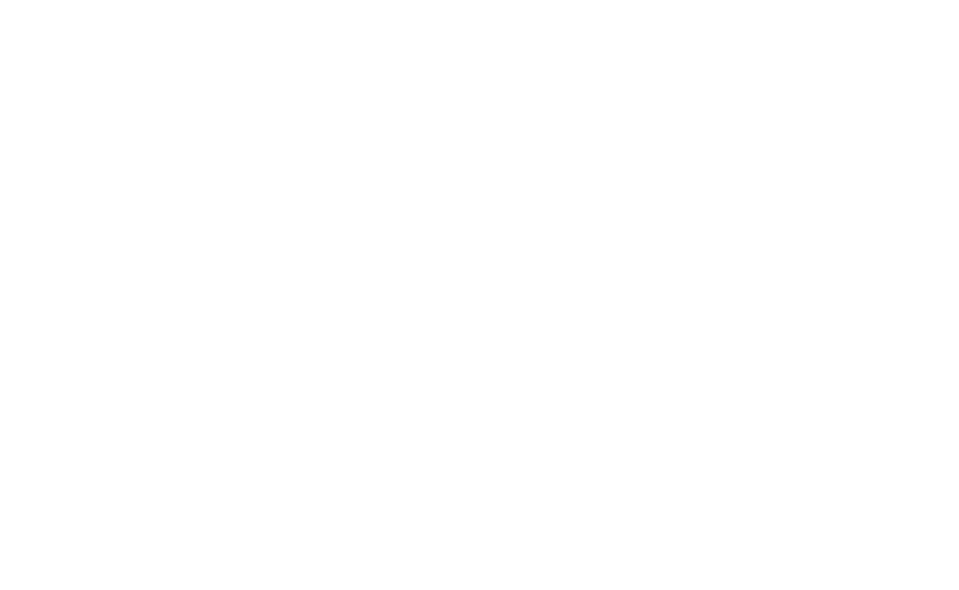
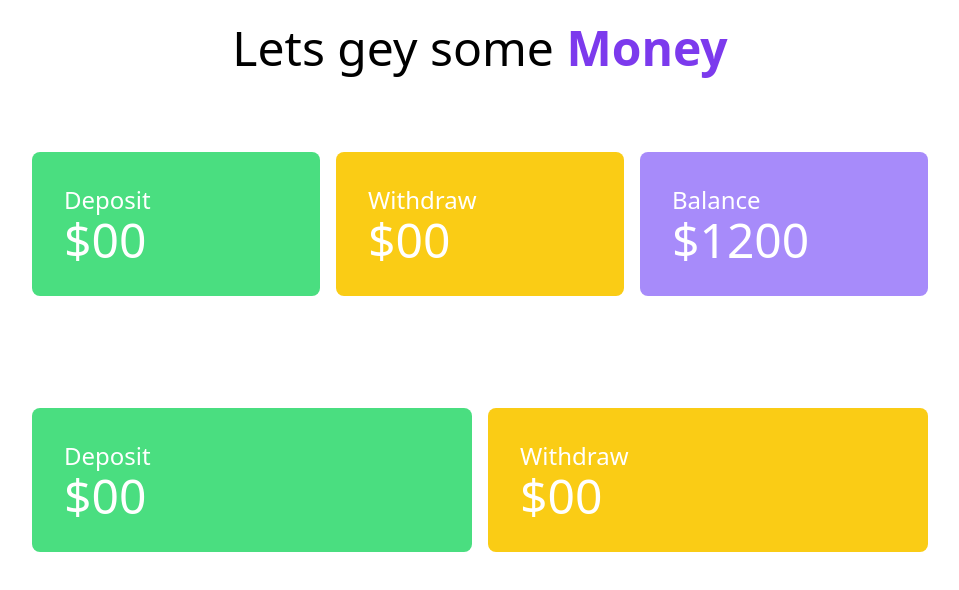
Before and after one commit to DipuHaider/PH_B8_M5_Practice_Interactive_JavaScript, a plain HTML site: page bank_of_baap/bank.html in a window 1280 px wide. Shown: the whole page, without its empty margins (160-1119 px from the left). Drawn offline with nearby package versions, Linux system fonts and the light colour scheme.

Commit message:
dashboard design

```diff
--- a/bank_of_baap/bank.html
+++ b/bank_of_baap/bank.html
@@ -0,0 +1,47 @@
+<!doctype html>
+<html>
+<head>
+  <meta charset="UTF-8">
+  <meta name="viewport" content="width=device-width, initial-scale=1.0">
+  <title>Dashboard</title>
+  <script src="https://cdn.tailwindcss.com"></script>
+</head>
+<body>
+    <header>
+        <h1 class="text-5xl text-center mt-6">
+            Lets gey some <span class="font-semibold text-violet-600">Money</span></h1>
+    </header>
+    <main>
+        <section class="w-9/12 mx-auto mt-12 p-8 rounded-lg">
+            <div class="grid grid-cols-3 gap-4 text-white">
+                <div class="bg-green-400 p-8 rounded-lg">
+                    <h4 class="text-2xl">Deposit</h4>
+                    <h2 class="text-5xl">$00</h2>
+                </div>
+                <div class="bg-yellow-400 p-8 rounded-lg">
+                    <h4 class="text-2xl">Withdraw</h4>
+                    <h2 class="text-5xl">$00</h2>
+                </div>
+                <div class="bg-violet-400 p-8 rounded-lg">
+                    <h4 class="text-2xl">Balance</h4>
+                    <h2 class="text-5xl">$1200</h2>
+                </div>
+            </div>
+        </section>
+
+        <section class="w-9/12 mx-auto mt-12 p-8 rounded-lg">
+            <div class="grid grid-cols-2 gap-4 text-white">
+                <div class="bg-green-400 p-8 rounded-lg">
+                    <h4 class="text-2xl">Deposit</h4>
+                    <h2 class="text-5xl">$00</h2>
+                </div>
+                <div class="bg-yellow-400 p-8 rounded-lg">
+                    <h4 class="text-2xl">Withdraw</h4>
+                    <h2 class="text-5xl">$00</h2>
+                </div>
+            </div>
+        </section>
+    </main>
+  <script src="./js/login.js"></script>
+</body>
+</html>
--- a/bank_of_baap/js/login.js
+++ b/bank_of_baap/js/login.js
@@ -8,8 +8,10 @@ document.getElementById("submit-btn").addEventListener("click", function () {
   console.log(password);
 
   if (email === "admin" && password === "123456") {
-    console.log("!!!Valid User!!!");
+    // console.log("!!!Valid User!!!");
+    window.location.href = "bank.html";
   } else {
-    console.log("Invalid User. Try admin & 123456");
+    // console.log("Invalid User. Try admin & 123456");
+    alert("Invalid User. Try admin & 123456");
   }
 });
```
Also changed, not shown: bank_of_baap/index.html (+1 -0 lines).
